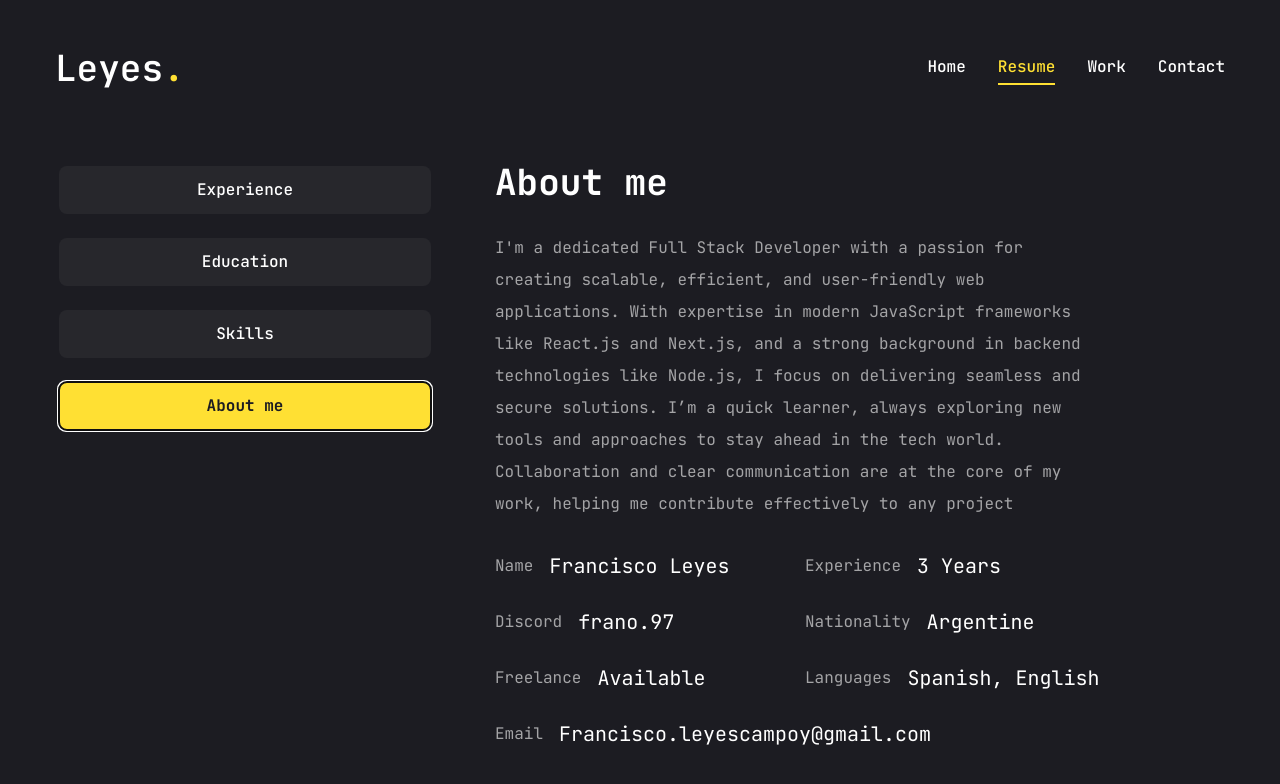
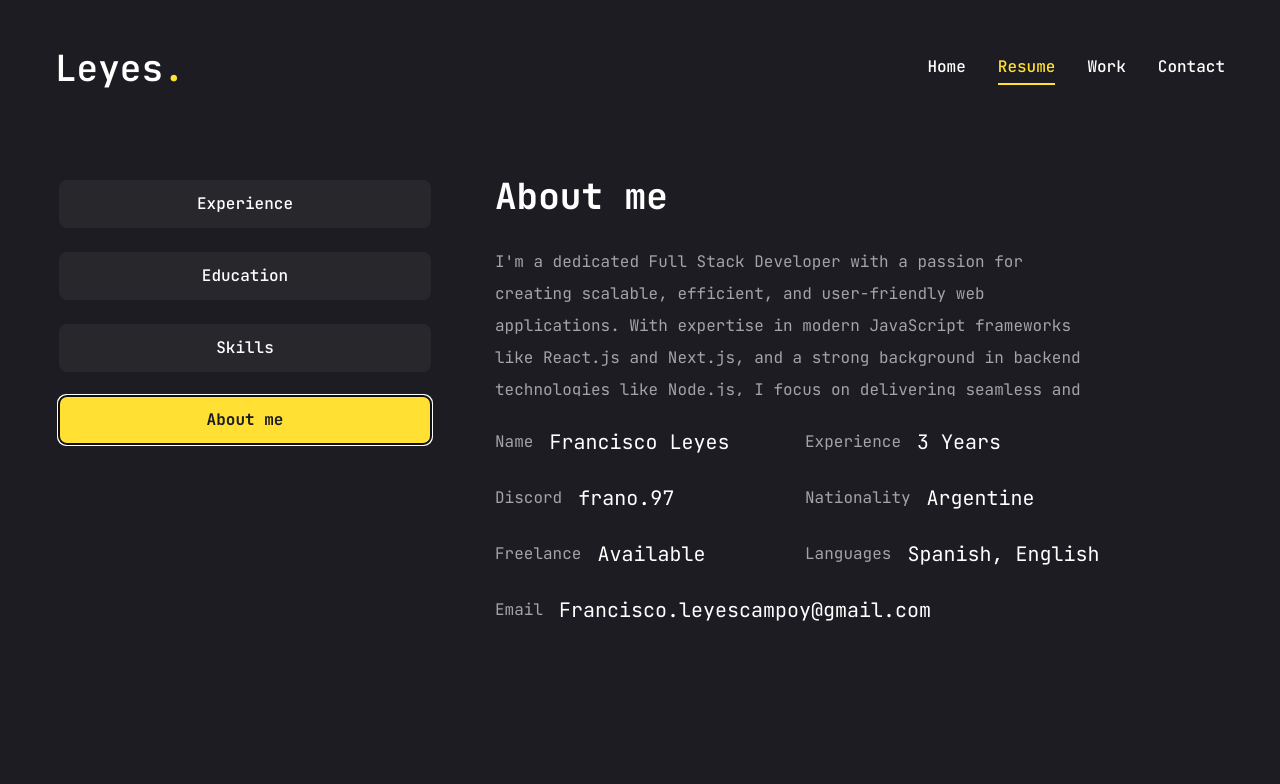
Before and after one commit to Leyes97/francisco-portfolio, a Next.js app: page /resume in a window 1280 px wide. Both pictures are taken after a click on the tab "About me". Shown: the top 784 px of the page. Built offline with nearby package versions, Linux system fonts and the light colour scheme.

Commit message:
fixed views

```diff
--- a/app/resume/page.jsx
+++ b/app/resume/page.jsx
@@ -146,7 +146,6 @@ const skills = {
       icon: <SiFirebase />,
       name: 'Firebase',
     },
-
   ],
 };
 
@@ -246,7 +245,7 @@ const Resume = () => {
               </div>
             </TabsContent>
             {/*skills */}
-            <TabsContent value="skills" className="w-full h-full mb-6">
+            <TabsContent value="skills" className="w-full">
               <div className="flex flex-col gap-[30px]">
                 <div className="flex flex-col gap-[30px] text-center xl:text-left">
                   <h3 className="text-4xl font-bold">{skills.title}</h3>
@@ -254,6 +253,7 @@ const Resume = () => {
                     {skills.description}
                   </p>
                 </div>
+                <ScrollArea className="h-[400px] overflow-auto">
                   <ul className="grid grid-cols-2 sm:grid-cols-3 md:grid-cols-4 gap-4 xl:gap-[30px]">
                     {skills.skillList.map((skill, index) => {
                       return (
@@ -274,28 +274,28 @@ const Resume = () => {
                       );
                     })}
                   </ul>
+                </ScrollArea>
               </div>
             </TabsContent>
+
             {/*about me */}
             <TabsContent
               value="about"
               className="w-full text-center xl:text-left">
               <div className="flex flex-col gap-[30px]">
                 <h3 className="text-4xl font-bold">{about.title}</h3>
-                <p className="max-w-[600px] text-white/60 mx-auto xl:mx-0">
-                  {about.description}
-                </p>
+                <ScrollArea className="max-w-[600px] mx-auto xl:mx-0 h-[150px] overflow-y-auto text-white/60">
+                  <p>{about.description}</p>
+                </ScrollArea>
                 <ul className="grid grid-cols-1 xl:grid-cols-2 gap-y-6 max-w-[620px] mx-auto xl:mx-0">
-                  {about.info.map((item, index) => {
-                    return (
+                  {about.info.map((item, index) => (
                     <li
                       key={index}
                       className="flex items-center justify-center xl:justify-start gap-4">
                       <span className="text-white/60">{item.fieldName}</span>
                       <span className="text-xl">{item.FieldValue}</span>
                     </li>
-                    );
-                  })}
+                  ))}
                 </ul>
               </div>
             </TabsContent>
```
Lines whose indentation alone changed are shown as unchanged.
